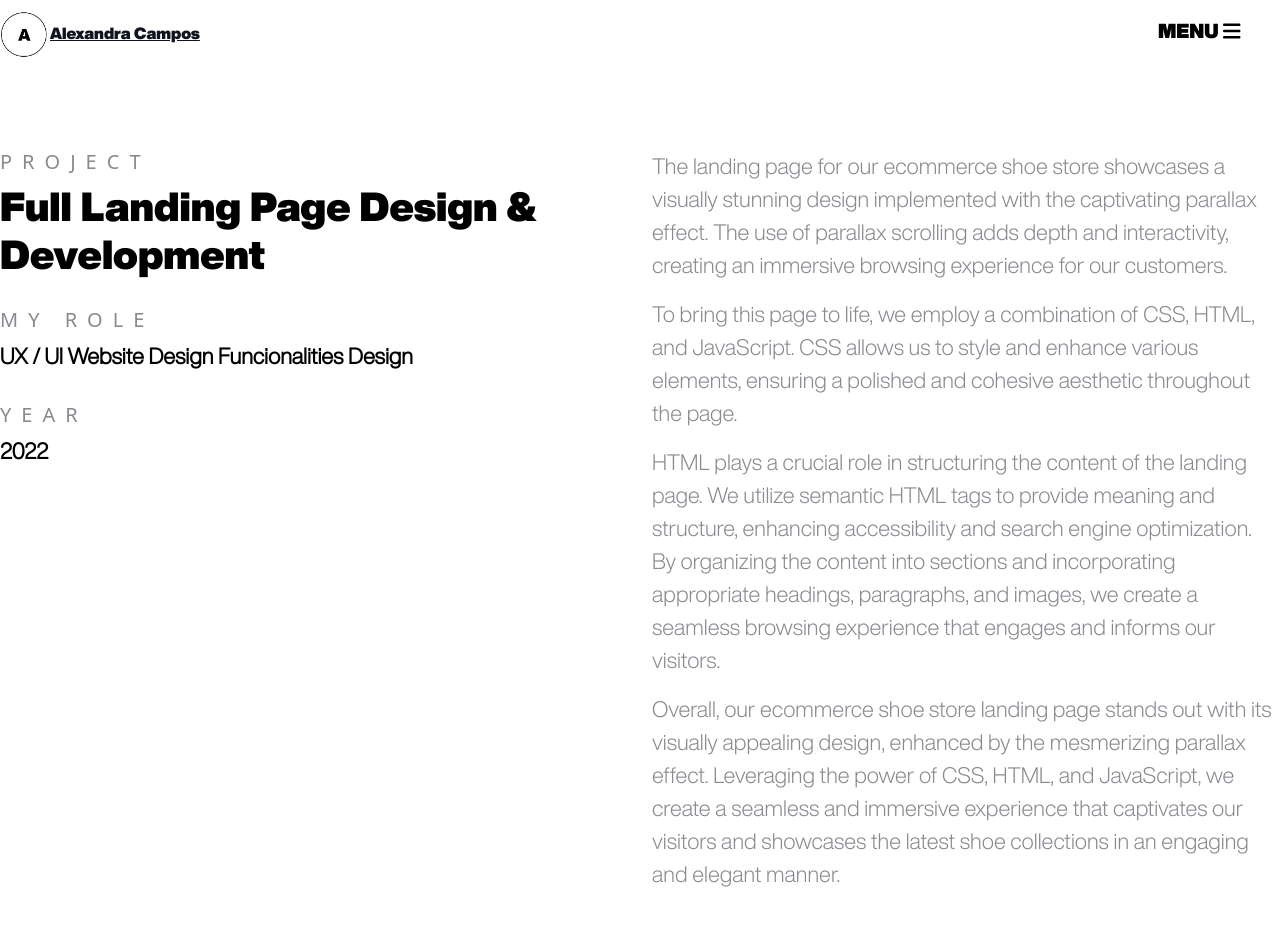
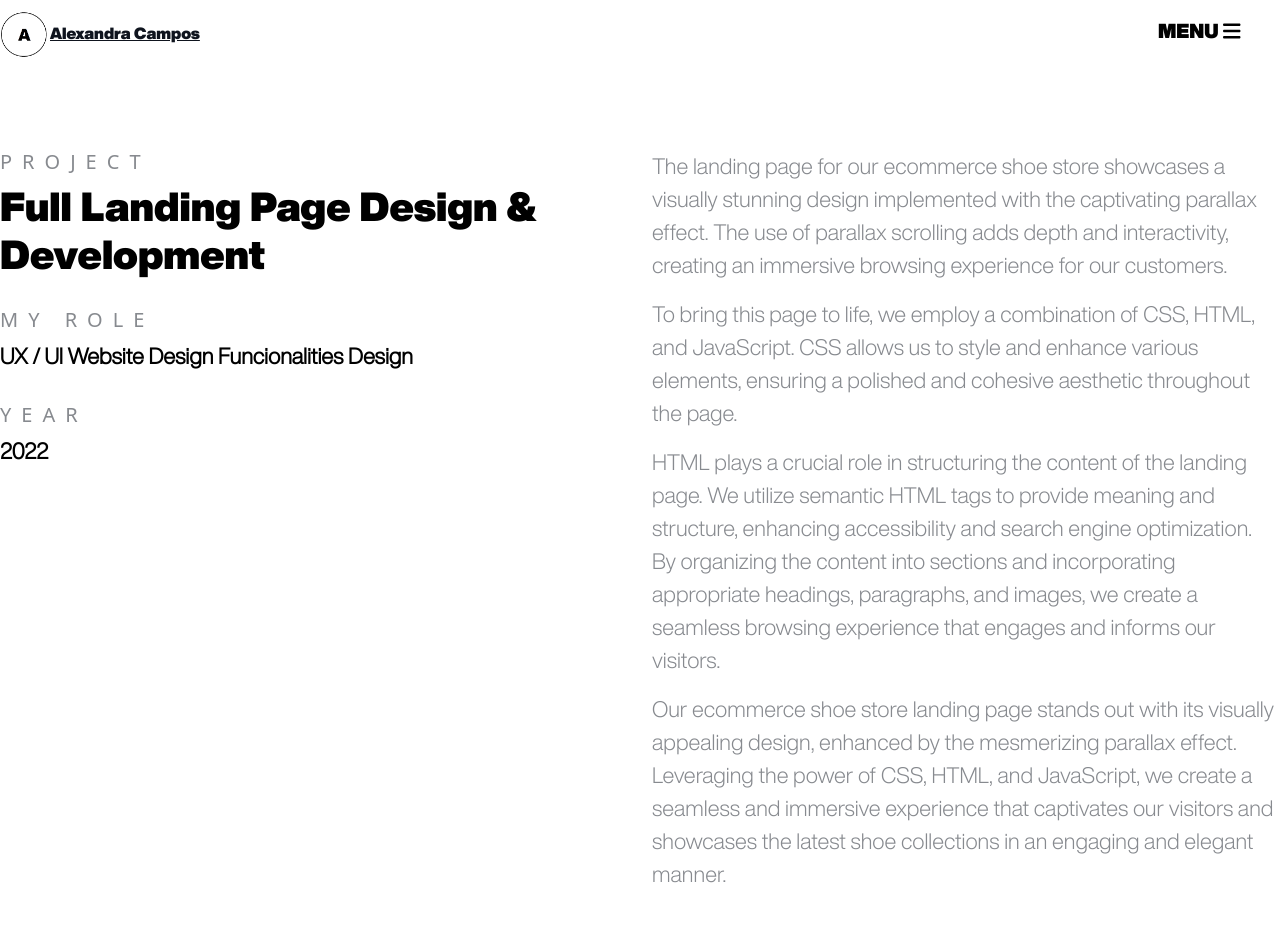
Before and after one commit to lexie70/My-Portfolio, a Next.js app: page /project/liz-shoes-landing in a window 1280 px wide. Shown: the top 952 px of the page. Built offline with nearby package versions, Linux system fonts and the light colour scheme.

Commit message:
next version

```diff
--- a/src/app/project/liz-shoes-landing/page.jsx
+++ b/src/app/project/liz-shoes-landing/page.jsx
@@ -23,7 +23,7 @@ export default function LizShoesLanding() {
               "HTML plays a crucial role in structuring the content of the landing page. We utilize semantic HTML tags to provide meaning and structure, enhancing accessibility and search engine optimization. By organizing the content into sections and incorporating appropriate headings, paragraphs, and images, we create a seamless browsing experience that engages and informs our visitors."
             }
             p4={
-              "Overall, our ecommerce shoe store landing page stands out with its visually appealing design, enhanced by the mesmerizing parallax effect. Leveraging the power of CSS, HTML, and JavaScript, we create a seamless and immersive experience that captivates our visitors and showcases the latest shoe collections in an engaging and elegant manner."
+              "Our ecommerce shoe store landing page stands out with its visually appealing design, enhanced by the mesmerizing parallax effect. Leveraging the power of CSS, HTML, and JavaScript, we create a seamless and immersive experience that captivates our visitors and showcases the latest shoe collections in an engaging and elegant manner."
             }
             image1={botas}
             image2={deportivo}
```
